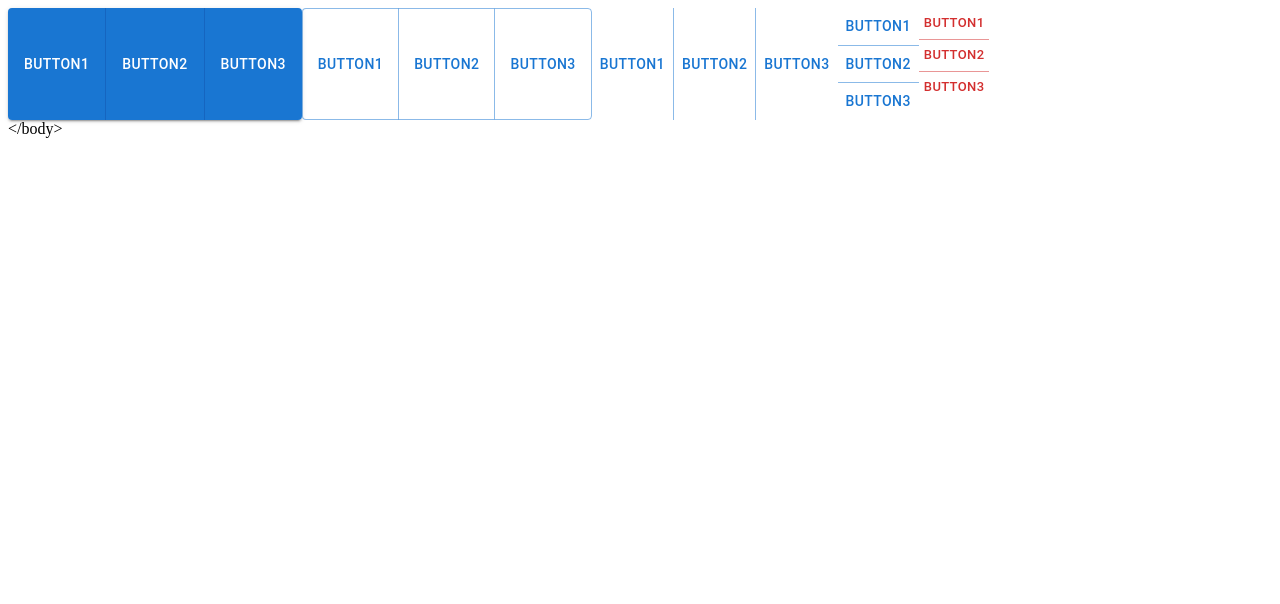
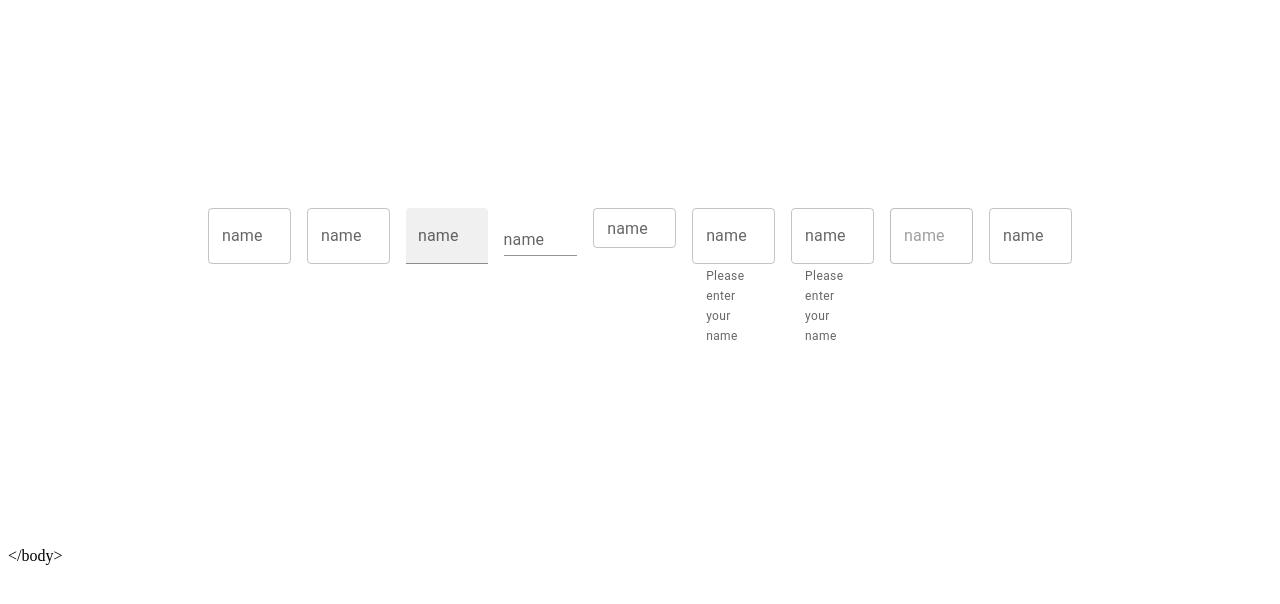
Before and after one commit to furkansylu97/MaterialUiProjects, a React (Vite) app in the folder MaterialUiProjects/: page / in a window 1280 px wide. Shown: the top 604 px of the page. Built offline with nearby package versions, Linux system fonts and the light colour scheme.

Commit message:
Mui Textfield works were performed

```diff
--- a/MaterialUiProjects/src/App.tsx
+++ b/MaterialUiProjects/src/App.tsx
@@ -1,5 +1,6 @@
 import './App.css'
-import { LessonButtonGroup } from './components/LessonButtonGroup'
+import { LessonTextField } from './components/LessonTextField'
+// import { LessonButtonGroup } from './components/LessonButtonGroup'
 // import { LessonButton } from './components/LessonButton'
 // import { LessonTypography } from './components/LessonTypography'
 
@@ -8,7 +9,8 @@ function App() {
     <>
       {/* <LessonTypography /> */}
       {/* <LessonButton /> */}
-      <LessonButtonGroup />
+      {/* <LessonButtonGroup /> */}
+      <LessonTextField />
     </>
   )
 }
--- /dev/null
+++ b/MaterialUiProjects/src/components/LessonTextField.tsx
@@ -0,0 +1,21 @@
+import { Stack, TextField } from '@mui/material';
+
+export const LessonTextField = () => {
+  return (
+    <>
+      <Stack spacing={4} style={{ padding: 200 }}>
+         <Stack direction='row' spacing={2}>
+            <TextField label='name'/>
+            <TextField label='name' variant='outlined'/>
+            <TextField label='name' variant='filled'/>
+            <TextField label='name' variant='standard'/>
+            <TextField label='name' variant='outlined' size='small' color='error'/>
+            <TextField label='name' variant='outlined' helperText='Please enter your name'/>
+            <TextField type='password' label='name' variant='outlined' helperText='Please enter your name'/>
+            <TextField disabled type='password' label='name' variant='outlined'/>  {/* The button is pale and We couldn't write anything. (disabled) */}
+            <TextField InputProps={{readOnly: true}} type='password' label='name' variant='outlined'/> {/* The button is bright and We couldn't write anything. */}
+         </Stack>
+      </Stack>
+    </>
+  )
+}
```
